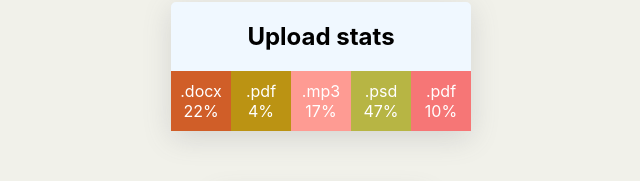
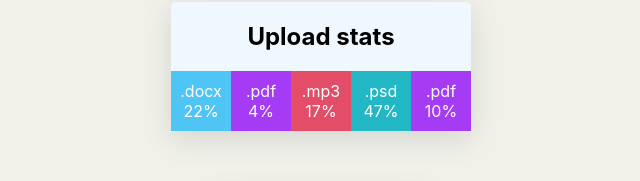
Before and after one commit to dianekhomenko/goit-react-hw-01-components, a React (Create React App) app: page / in a window 1280 px wide. Shown: the part 433-614 px from the top of the page, without its empty margins (319-959 px from the left). Built offline with nearby package versions, Linux system fonts and the light colour scheme.

Commit message:
styled statictics

```diff
--- a/src/components/Statistics/Statistics.js
+++ b/src/components/Statistics/Statistics.js
@@ -1,5 +1,6 @@
 import PropTypes from 'prop-types';
 import css from 'components/Statistics/Statistics.module.css';
+import {Stat} from 'components/Statistics/Statistics.styled.js'
 
 export const Statistics = ({ title, stats }) => {
   return (
@@ -7,16 +8,14 @@ export const Statistics = ({ title, stats }) => {
       {title ? <h2 className="title">{title}</h2> : null}
       <ul className={css.statList}>
         {stats.map(stat => (
-          <li
+          <Stat
             className={css.item}
             key={stat.id}
-            style={{
-              backgroundColor: getRandomHexColor(),
-            }}
+            $type={stat.label}
           >
             <span className={css.label}>{stat.label}</span>
             <span className={css.percentage}>{stat.percentage}%</span>
-          </li>
+          </Stat>
         ))}
       </ul>
     </section>
--- /dev/null
+++ b/src/components/Statistics/Statistics.styled.js
@@ -0,0 +1,28 @@
+import styled from 'styled-components';
+
+export const Stat = styled.li`
+  ${props => {
+    switch (props.$type) {
+      case '.docx':
+        return `
+          background-color: #4FC5F6;
+        `;
+      case '.pdf':
+        return `
+          background-color: #A53BF5;
+        `;
+      case '.mp3':
+        return `
+          background-color: #E34D67;
+        `;
+      case '.psd':
+        return `
+          background-color: #21B7C5;
+        `;
+      default:
+        return `
+        background-color: #4CC521;
+        `;
+    }
+  }}
+`;
```
